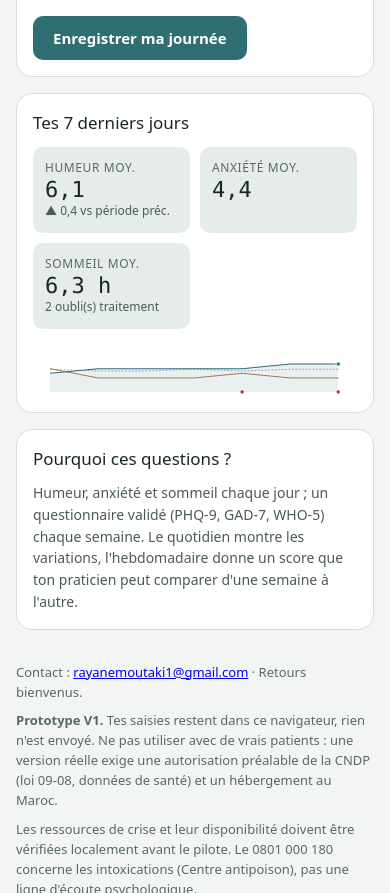
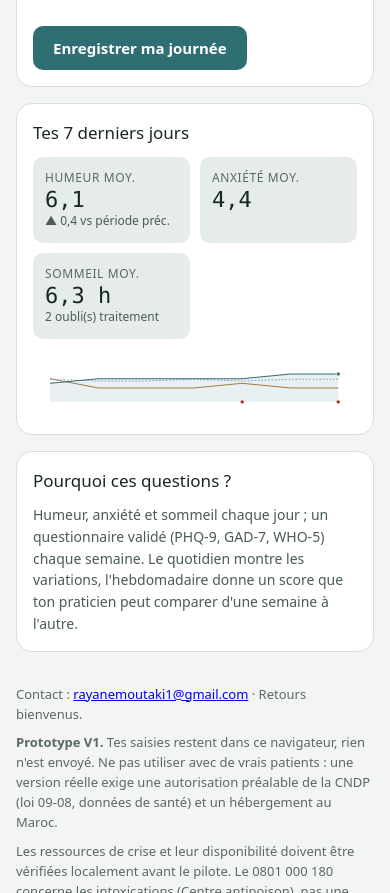
Before and after one commit to Warenee/nafas, a plain HTML site: page index.html in a window 390 px wide. Shown: the part 1508-2401 px from the top of the page. Drawn offline with Linux system fonts and the light colour scheme.

Commit message:
Polices du système, marge sous les graphiques, débordement mobile
- Variables de police : retrait des polices qui ne sont plus chargées.
- .chart : marge sous le graphique pour que la barre de défilement ne
  cache plus les dates (anomalie iPhone, issue #1).
- .stack>* : min-width:0, supprime le débordement horizontal de
  l'onglet Questionnaires sur mobile.

CSS uniquement, aucun texte visible modifié.

Co-Authored-By: Claude Opus 5.5 <noreply@anthropic.com>

```diff
--- a/index.html
+++ b/index.html
@@ -13,9 +13,10 @@
   --line:#D5DEDB; --field-line:#7F8D8A; --accent:#2F6F73; --accent-ink:#FFFFFF; --accent-soft:#DCEBEA;
   --good:#2B6B45; --warn:#8A5710; --crit:#A3352F; --crit-soft:#F7E3E1; --warn-soft:#F6ECD9; --good-soft:#E0F0E6;
   --sleep:#6B6FB3;
-  --display:"Bricolage Grotesque","IBM Plex Sans Arabic",ui-sans-serif,system-ui,sans-serif;
-  --body:"Figtree","IBM Plex Sans Arabic",ui-sans-serif,system-ui,-apple-system,"Segoe UI",sans-serif;
-  --mono:"IBM Plex Mono",ui-monospace,Menlo,Consolas,monospace;
+  /* Polices du téléphone uniquement (aucune requête externe depuis la PR #15). */
+  --display:system-ui,-apple-system,"Segoe UI",Roboto,"Noto Sans Arabic","Geeza Pro",sans-serif;
+  --body:var(--display);
+  --mono:ui-monospace,"SF Mono",Menlo,Consolas,monospace;
   /* Espacements (grille de 4 px), rayons, cible tactile, durée d'animation */
   --sp-1:4px; --sp-2:8px; --sp-3:12px; --sp-4:16px; --sp-5:24px; --sp-6:32px;
   --r-s:8px; --r-m:12px; --r-l:16px; --tap:44px; --dur:.15s;
@@ -99,7 +100,7 @@ textarea{width:100%;min-height:80px;resize:vertical}
 .kpi .k{font-size:12px;color:var(--ink-3);text-transform:uppercase;letter-spacing:.05em}
 .kpi .v{font:500 22px var(--mono);font-variant-numeric:tabular-nums}
 .kpi .d{font-size:12px;color:var(--ink-2)}
-.chart{width:100%;overflow-x:auto}
+.chart{width:100%;overflow-x:auto;padding-bottom:12px}
 .chart svg{display:block;width:100%;height:auto;min-width:520px}
 .legend{display:flex;gap:16px;font-size:13px;color:var(--ink-2);margin-top:6px;flex-wrap:wrap}
 .legend i{display:inline-block;width:12px;height:3px;border-radius:2px;margin-inline-end:6px;vertical-align:middle}
@@ -132,6 +133,7 @@ td.n{font-family:var(--mono);font-variant-numeric:tabular-nums}
 .report{font-family:var(--mono);font-size:13px;white-space:pre-wrap;background:var(--sunk);border-radius:10px;padding:14px;max-height:420px;overflow:auto}
 .note{font-size:13px;color:var(--ink-3);margin-top:14px;max-width:70ch}
 .stack{display:grid;gap:16px}
+.stack>*{min-width:0}
 /* questionnaires */
 .seg{display:flex;gap:6px;flex-wrap:wrap;margin-bottom:16px}
 .seg button{border:1px solid var(--field-line);background:var(--surface);color:var(--ink-2);font:600 14px var(--body);padding:8px 14px;border-radius:10px;cursor:pointer}
```
Also changed, not shown: 1 other file.
